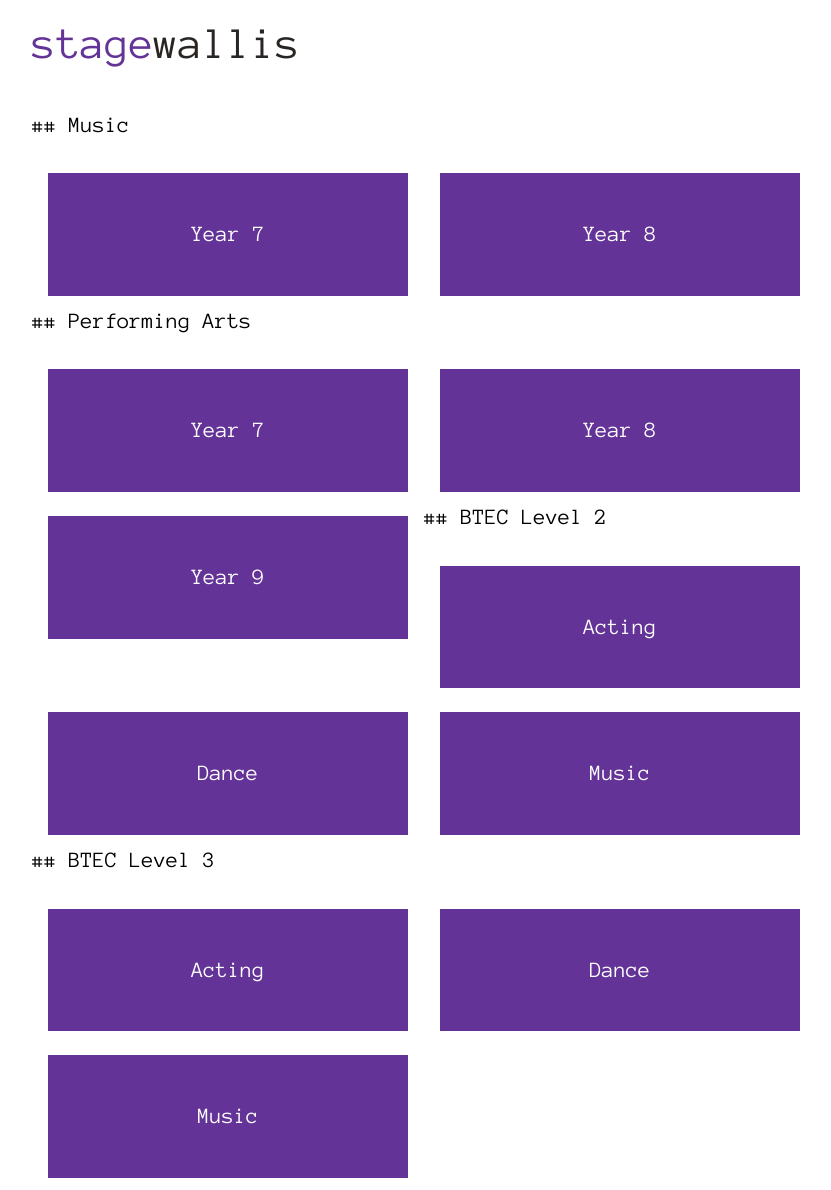
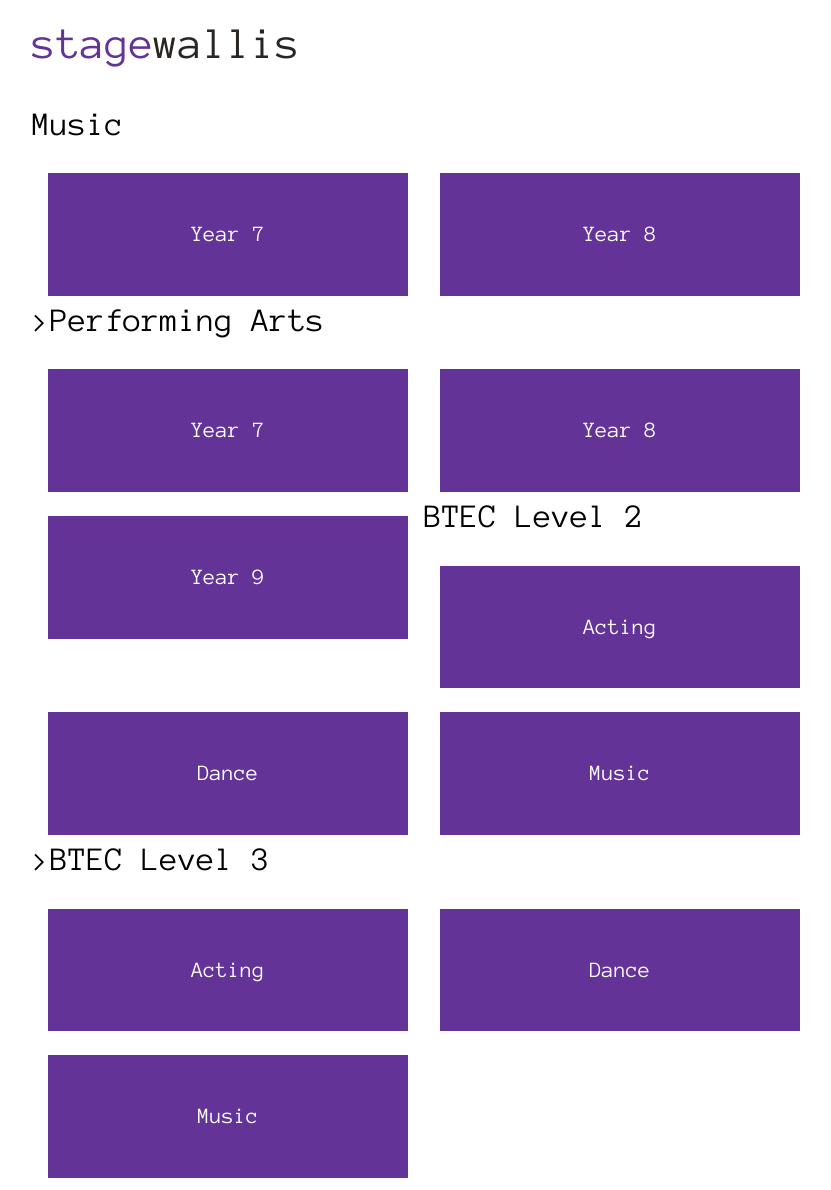
Before and after one commit to MalphasWats/stagewallis.com, a Jekyll site: the page built from index.html, in a window 1280 px wide. Shown: the whole page, without its empty margins (208-1039 px from the left). Built offline with Jekyll 4.4.1, drawn with Linux system fonts in a browser that asks for light colours.

Commit message:
fixed heading tags

```diff
--- a/index.html
+++ b/index.html
@@ -3,14 +3,14 @@ layout: home
 title: stagewallis.com
 ---
 
-## Music
+<h2>Music</h2>
 
 		<nav>
             <a href="{{site.baseurl}}/Year7.html"> Year 7 </a>
             <a href="{{site.baseurl}}/"> Year 8 </a>
         </nav>
 
-## Performing Arts
+<h2>>Performing Arts</h2>
 
         <nav>
             <a href="{{site.baseurl}}/Year7.html"> Year 7 </a>
@@ -18,7 +18,7 @@ title: stagewallis.com
             <a href="{{site.baseurl}}/"> Year 9 </a>
         </nav>
 
-## BTEC Level 2
+<h2>BTEC Level 2</h2>
 
 		<nav>
             <a href="{{site.baseurl}}/"> Acting </a>
@@ -26,7 +26,7 @@ title: stagewallis.com
 			<a href="{{site.baseurl}}/"> Music </a>
         </nav>
 
-## BTEC Level 3
+<h2>>BTEC Level 3</h2>
 
 		<nav>
             <a href="{{site.baseurl}}/"> Acting </a>
```
